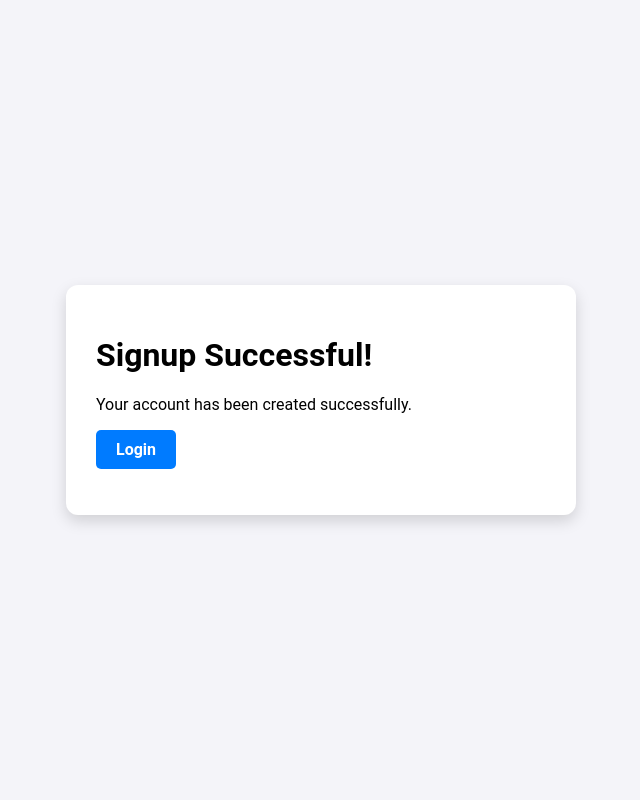
After one commit to mrshanshuvo/E-commerce_Project, a PHP site: page /signup_success.php in a window 1280 px wide. The commit adds this page. Shown: the whole page, without its empty margins (319-959 px from the left). Run offline with PHP 8.4, Linux system fonts and the light colour scheme.

Commit message:
successfully created the login interface

```diff
--- a/login/signup.php
+++ b/login/signup.php
@@ -21,7 +21,9 @@ if ($_SERVER['REQUEST_METHOD'] === 'POST') {
     $stmt->bind_param("sss", $full_name, $email, $hashed_password);
 
     if ($stmt->execute()) {
-        echo "Signup successful! <a href='index.php'>Login</a>";
+        // Redirect to signup_success.php after successful signup
+        header("Location: signup_success.php");
+        exit();
     } else {
         echo "Error: " . $stmt->error;
     }
@@ -45,7 +47,7 @@ if ($_SERVER['REQUEST_METHOD'] === 'POST') {
     <div class="container">
         <div class="form-container">
             <h1>Signup</h1>
-            <form action="signup_handler.php" method="POST" class="form">
+            <form action="signup.php" method="POST" class="form">
                 <h2>Create an Account</h2>
                 <input type="text" name="full_name" placeholder="Full Name" required>
                 <input type="email" name="email" placeholder="Email" required>
--- /dev/null
+++ b/login/signup_success.php
@@ -0,0 +1,19 @@
+<!DOCTYPE html>
+<html lang="en">
+
+<head>
+    <meta charset="UTF-8">
+    <meta name="viewport" content="width=device-width, initial-scale=1.0">
+    <title>Signup Successful</title>
+    <link rel="stylesheet" href="styles.css">
+</head>
+
+<body>
+    <div class="container">
+        <h1>Signup Successful!</h1>
+        <p>Your account has been created successfully.</p>
+        <p><a href="index.php" class="button">Login</a></p>
+    </div>
+</body>
+
+</html>
--- a/login/styles.css
+++ b/login/styles.css
@@ -1,4 +1,3 @@
-/* General Styles */
 body {
   font-family: "Roboto", Arial, sans-serif;
   margin: 0;
@@ -7,15 +6,14 @@ body {
   justify-content: center;
   align-items: center;
   height: 100vh;
-  background-color: #f4f4f9; /* Neutral background */
+  background-color: #f4f4f9;
 }
 
-/* Container */
 .container {
   width: 90%;
   max-width: 450px;
   padding: 30px;
-  background: #ffffff; /* White card */
+  background: #ffffff;
   box-shadow: 0 6px 15px rgba(0, 0, 0, 0.15);
   border-radius: 12px;
   transition: transform 0.2s ease, box-shadow 0.2s ease;
@@ -26,44 +24,41 @@ body {
   box-shadow: 0 8px 20px rgba(0, 0, 0, 0.2);
 }
 
-/* Form Container */
 .form-container h1 {
   text-align: center;
   margin-bottom: 20px;
-  color: #333; /* Dark text for a professional look */
+  color: #333;
   font-weight: 600;
 }
 
 .form h2 {
   margin-bottom: 10px;
   font-size: 20px;
-  color: #555; /* Medium-dark text for subheadings */
+  color: #555;
 }
 
-/* Input Fields */
 .form input {
   width: 100%;
   padding: 12px;
   margin: 8px 0;
-  border: 1px solid #ddd; /* Subtle border */
+  border: 1px solid #ddd;
   border-radius: 8px;
   box-sizing: border-box;
   font-size: 16px;
-  background-color: #f9f9fb; /* Light input background */
+  background-color: #f9f9fb;
   transition: border-color 0.2s ease;
 }
 
 .form input:focus {
-  border-color: #007bff; /* Professional blue focus */
+  border-color: #007bff;
   outline: none;
   background-color: #ffffff;
 }
 
-/* Buttons */
 .form button {
   width: 100%;
   padding: 12px;
-  background-color: #007bff; /* Professional blue */
+  background-color: #007bff;
   border: none;
   color: white;
   border-radius: 8px;
@@ -75,11 +70,10 @@ body {
 }
 
 .form button:hover {
-  background-color: #0056b3; /* Darker blue for hover */
+  background-color: #0056b3;
   transform: translateY(-2px);
 }
 
-/* Links */
 .form p {
   text-align: center;
   margin-top: 15px;
@@ -89,7 +83,7 @@ body {
 
 .form a {
   text-decoration: none;
-  color: #007bff; /* Match button color */
+  color: #007bff;
   font-weight: 500;
 }
 
@@ -97,15 +91,18 @@ body {
   text-decoration: underline;
 }
 
-/* Responsive Design */
-@media (max-width: 480px) {
-  .container {
-    padding: 20px;
-  }
-  .form-container h1 {
-    font-size: 22px;
-  }
-  .form h2 {
-    font-size: 18px;
-  }
+.button {
+  display: inline-block;
+  padding: 10px 20px;
+  background-color: #007bff;
+  color: white;
+  text-decoration: none;
+  border-radius: 5px;
+  font-size: 16px;
+  font-weight: bold;
+  transition: background-color 0.2s ease;
 }
+
+.button:hover {
+  background-color: #0056b3;
+}
```
Also changed, not shown: login/dashboard.php (added, +30 -0 lines), login/index.php (+5 -2 lines), login/logout.php (added, +7 -0 lines).
